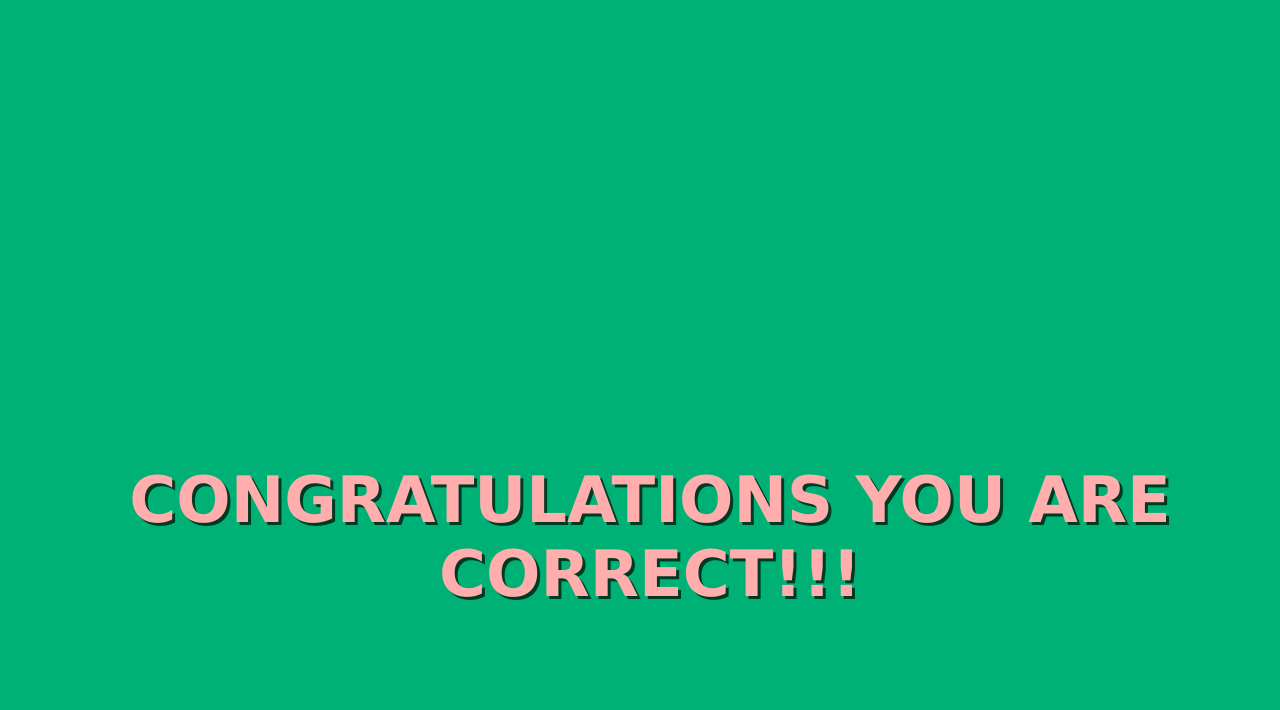
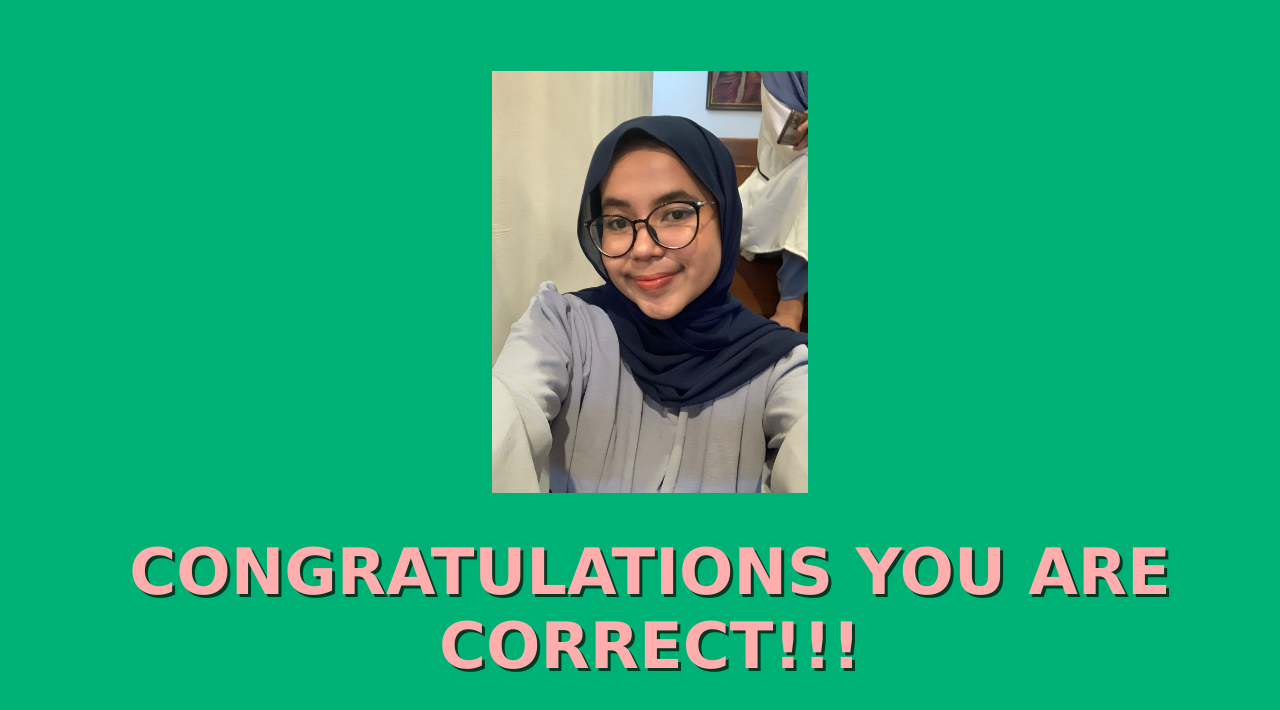
Before and after one commit to CapedHorse/important-quiz, a plain HTML site: page part1/index.html in a window 1280 px wide. Both pictures are taken after a click on the button "YES". Drawn offline with Linux system fonts and the light colour scheme.

Commit message:
Push add image

```diff
--- a/part1/index.html
+++ b/part1/index.html
@@ -20,8 +20,9 @@
 
     </div>
 
-    <div id="congrats" class ="container">
-        <h1 class="congratulations blink_me">CONGRATULATIONS YOU ARE CORRECT!!!</h1>
+    <div id="congrats" class ="congratsContainer" >
+        <img src="./img.jpg" class="img">
+        <h1 class="congratulations blink_me" >CONGRATULATIONS YOU ARE CORRECT!!!</h1>
     </div>
 
     <script src="./main.js"></script>
--- a/part1/main.js
+++ b/part1/main.js
@@ -18,7 +18,7 @@ var initPos = noBtn.getBoundingClientRect();
 function onClickyes() {
     console.log("Clicked Yes");
     //show congratulation div
-    mainDiv.style.visibility = "hidden";
+    mainDiv.style.display = "none";
     congratsDiv.style.visibility = "visible";
 }
 
--- a/part1/style.css
+++ b/part1/style.css
@@ -15,6 +15,17 @@ body {
     width: 100%;
 	margin: auto;
     padding-top: 10%;
+	padding-left: 10px;
+	padding-right: 10px;
+
+}
+
+.congratsContainer {
+
+    height: 100%;
+    width: 100%;
+	margin: auto;
+    padding-top: 5%;
 	padding-left: 10px;
 	padding-right: 10px;
 
@@ -43,6 +54,14 @@ body {
     text-shadow: 3px 3px #003a22;
 
     font-size: 64px;
+}
+
+.img {
+    display: block;
+    margin-left: auto;
+    margin-right: auto;
+    height: 10%;
+    width: 25%;
 }
 
 .btnParent {
```
Also changed, not shown: part1/img.jpg (added).
